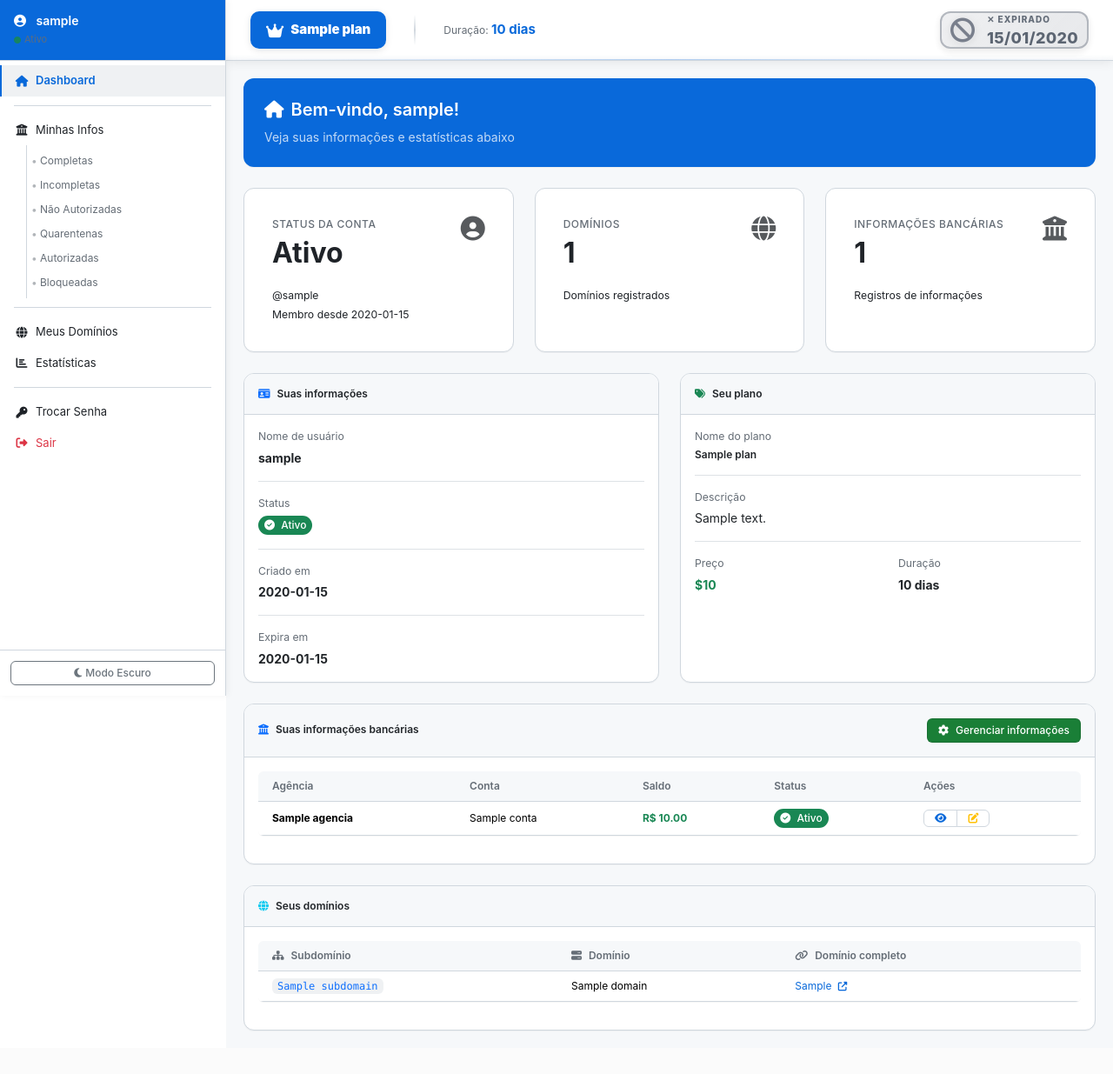
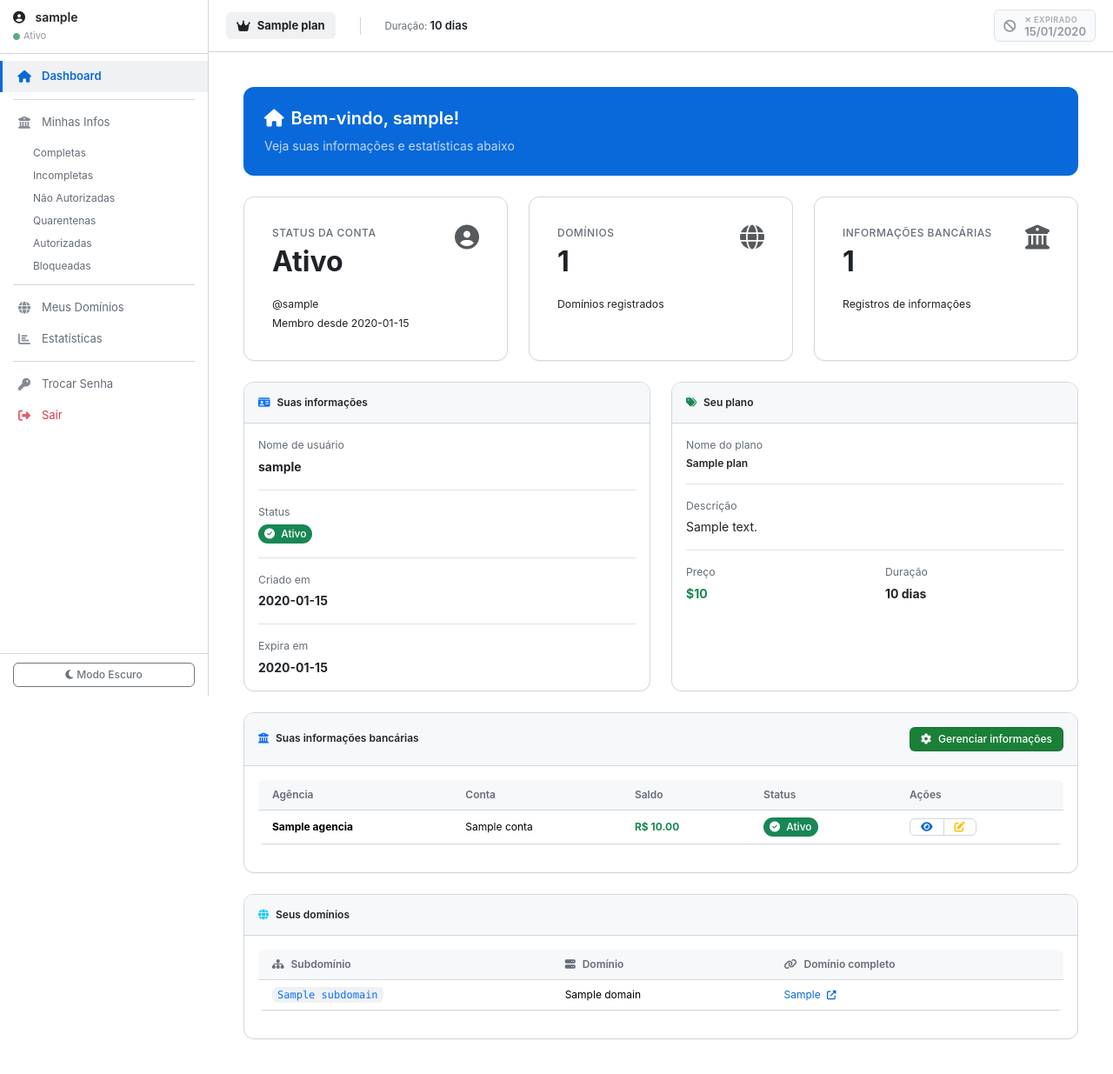
Before and after one commit to xtdev2025/client_manager, a Flask app: page /dashboard in a window 1280 px wide. Shown: the whole page at 87% size. Before the commit the page ends 1186 px from the top, so only its background shows below. Run offline with Flask 3, Linux system fonts and the light colour scheme; the visitor is signed in with stand-in values (Sample User, id 1); a database or web service that is not in the repository returns one stand-in record (values such as "Sample title"); some libraries are stand-ins or nearby versions.

Commit message:
feat: Add expiration date calculation and update navbar with plan expiration status across client views

```diff
--- a/app/controllers/main.py
+++ b/app/controllers/main.py
@@ -86,6 +86,8 @@ def dashboard():
     else:
         # Get plan details if client has one
         plan = None
+        expiration_date = None
+
         if user and user.get('plan_id'):
             plan = Plan.get_by_id(user.get('plan_id'))
 
@@ -96,6 +98,7 @@ def dashboard():
                     user['planActivatedAt'] = activation_candidate
                 if not user.get('expiredAt'):
                     user['expiredAt'] = activation_candidate + timedelta(days=plan.get('duration_days'))
+                expiration_date = user.get('expiredAt')
 
         # Get client domains
         client_domains = []
@@ -118,5 +121,7 @@ def dashboard():
             client_domains=client_domains,
             client_infos=client_infos,
             active_infos=active_infos,
-            info_count=info_count
+            info_count=info_count,
+            now=datetime.utcnow(),
+            navbar_plan_expiration=expiration_date
         )
--- a/app/static/css/client_sidebar.css
+++ b/app/static/css/client_sidebar.css
@@ -13,24 +13,22 @@
     top: 0;
     left: 0;
     height: 100vh;
-    width: 260px;
+    width: 240px; /* Reduced width */
     background: var(--card-bg);
     border-right: 1px solid var(--border-default);
     display: flex;
     flex-direction: column;
     z-index: 1030;
-    overflow-y: auto;
-    overflow-x: hidden;
-    transition: transform 0.3s ease, box-shadow 0.3s ease;
-    box-shadow: 2px 0 8px rgba(0, 0, 0, 0.05);
+    transition: transform 0.3s ease;
+    box-shadow: none; /* Removed shadow */
 }
 
 /* Sidebar Header */
 .sidebar-header {
-    padding: 16px;
+    padding: 12px 15px; /* Reduced padding */
     border-bottom: 1px solid var(--border-default);
-    background: linear-gradient(135deg, var(--accent-color) 0%, var(--accent-emphasis) 100%);
-    color: white;
+    background: transparent; /* Removed gradient */
+    color: var(--text-primary); /* Adjusted color */
 }
 
 .sidebar-header h5 {
@@ -41,25 +39,24 @@
 
 .sidebar-header small {
     font-size: 11px;
-    opacity: 0.9;
+    opacity: 0.7; /* Adjusted opacity */
 }
 
 /* Sidebar Menu */
 .sidebar-menu {
     flex: 1;
-    padding: 5px 0; /* Reduced padding */
+    padding: 8px 0; /* Reduced padding */
     overflow-y: auto;
 }
 
 /* Section Titles */
 .sidebar-section-title {
-    padding: 8px 15px 4px 15px; /* Reduced padding */
-    font-size: 10px; /* Smaller font */
+    padding: 10px 15px 5px 15px;
+    font-size: 10px;
     font-weight: 600;
     text-transform: uppercase;
     letter-spacing: 0.5px;
     color: var(--text-secondary);
-    margin-top: 4px; /* Reduced margin */
 }
 
 /* Menu Items */
@@ -67,33 +64,24 @@
     display: flex;
     align-items: center;
     padding: 8px 15px; /* Reduced padding */
-    color: var(--text-primary);
+    color: var(--text-secondary); /* Default to secondary color */
     text-decoration: none;
     transition: all 0.2s ease;
-    font-size: 13px; /* Smaller font */
-    border-left: 2px solid transparent; /* Thinner border */
+    font-size: 13px;
+    border-left: 3px solid transparent;
 }
 
 .sidebar-menu-item i {
-    width: 16px; /* Smaller icon width */
-    margin-right: 8px; /* Reduced margin */
+    width: 20px;
+    margin-right: 10px;
     text-align: center;
-    font-size: 13px;
-}
-
-.sidebar-menu-item span:first-of-type {
-    flex: 1;
-}
-
-.sidebar-menu-item .badge {
-    font-size: 10px; /* Smaller badge */
-    padding: 1px 4px; /* Reduced padding */
+    font-size: 14px;
+    opacity: 0.8;
 }
 
 .sidebar-menu-item:hover {
     background-color: var(--bg-secondary);
-    border-left-color: var(--accent-color);
-    color: var(--accent-color);
+    color: var(--text-primary); /* On hover, primary color */
 }
 
 .sidebar-menu-item.active {
@@ -102,52 +90,41 @@
     color: var(--accent-color);
     font-weight: 600;
 }
-
-.sidebar-menu-item.text-warning:hover {
-    color: var(--warning-color) !important;
-    border-left-color: var(--warning-color);
-}
-
-.sidebar-menu-item.text-danger:hover {
-    color: var(--danger-color) !important;
-    border-left-color: var(--danger-color);
+.sidebar-menu-item.active i {
+    opacity: 1;
 }
 
 /* Sidebar Divider */
 .sidebar-divider {
     height: 1px;
     background-color: var(--border-default);
-    margin: 10px 16px;
+    margin: 8px 15px; /* Reduced margin */
 }
 
-/* Sidebar Submenu - Minimalista */
+/* Sidebar Submenu - Minimalist */
 .sidebar-submenu {
-    padding: 4px 0;
-    margin-left: 30px;
-    border-left: 1px solid var(--border-default);
+    padding-left: 38px; /* Aligned with icon */
+    margin: 5px 0;
 }
 
 .sidebar-submenu-item {
     display: block;
-    padding: 5px 15px;
+    padding: 4px 0; /* Vertical padding only */
     color: var(--text-secondary);
     text-decoration: none;
     font-size: 12px;
-    transition: all 0.15s ease;
+    transition: color 0.15s ease;
     position: relative;
 }
 
 .sidebar-submenu-item::before {
-    content: '•';
-    position: absolute;
-    left: 5px;
-    opacity: 0.5;
+    content: ''; /* No bullet point */
 }
 
 .sidebar-submenu-item:hover {
     color: var(--accent-color);
-    background-color: var(--bg-secondary);
-    padding-left: 17px;
+    background-color: transparent;
+    padding-left: 0;
 }
 
 .sidebar-submenu-item.active {
@@ -157,57 +134,43 @@
 
 /* Sidebar Footer */
 .sidebar-footer {
-    padding: 12px;
+    padding: 10px 15px; /* Reduced padding */
     border-top: 1px solid var(--border-default);
+}
+.sidebar-footer .btn {
+    font-size: 12px;
 }
 
 /* Main Content Area */
 .client-main-content {
-    margin-left: 260px;
+    margin-left: 240px; /* Match sidebar width */
     min-height: 100vh;
-    background: var(--bg-secondary);
+    background: var(--bg-primary); /* Changed to primary background */
     transition: margin-left 0.3s ease;
-    padding-top: 70px; /* Space for fixed header */
+    padding-top: 60px; /* Reduced space for header */
 }
 
 /* Fixed Header with Plan Info */
 .client-fixed-header {
     position: fixed;
     top: 0;
-    left: 260px;
+    left: 240px; /* Match sidebar width */
     right: 0;
-    height: 70px;
-    background: linear-gradient(to bottom, var(--card-bg) 0%, var(--card-bg) 90%, transparent 100%);
+    height: 60px; /* Reduced height */
+    background: var(--card-bg);
     border-bottom: 1px solid var(--border-default);
     z-index: 1020;
-    box-shadow: 0 2px 12px rgba(0, 0, 0, 0.08);
+    box-shadow: none; /* Removed shadow */
     display: flex;
     align-items: center;
-    backdrop-filter: blur(10px);
-    -webkit-backdrop-filter: blur(10px);
-}
-
-.client-fixed-header::after {
-    content: '';
-    position: absolute;
-    bottom: 0;
-    left: 0;
-    right: 0;
-    height: 1px;
-    background: linear-gradient(90deg,
-        transparent 0%,
-        var(--accent-color) 50%,
-        transparent 100%);
-    opacity: 0.3;
+    transition: left 0.3s ease;
 }
 
 .client-fixed-header .container-fluid {
-    padding: 0 28px;
-    position: relative;
-    z-index: 1;
+    padding: 0 20px; /* Reduced padding */
 }
 
-/* Plan Info Styles */
+/* Plan Info Styles - MINIMALIST */
 .header-plan-info {
     display: flex;
     align-items: center;
@@ -216,59 +179,50 @@
 .plan-badge {
     display: flex;
     align-items: center;
-    padding: 10px 18px;
-    background: linear-gradient(135deg, var(--accent-color) 0%, var(--accent-emphasis) 100%);
-    color: white;
-    border-radius: 10px;
-    font-size: 15px;
-    font-weight: 600;
-    box-shadow: 0 2px 8px rgba(0, 0, 0, 0.1);
-    transition: all 0.3s ease;
+    padding: 6px 12px; /* Reduced padding */
+    background: var(--neutral-muted);
+    color: var(--text-primary);
+    border-radius: 6px;
+    font-size: 13px;
+    font-weight: 500;
+    box-shadow: none;
+    transition: all 0.2s ease;
 }
 
 .plan-badge:hover {
-    transform: translateY(-1px);
-    box-shadow: 0 4px 12px rgba(0, 0, 0, 0.15);
+    background: var(--neutral-emphasized);
 }
 
 .plan-badge.no-plan {
-    background: linear-gradient(135deg, #6b7280 0%, #4b5563 100%);
-    color: white;
-    animation: pulse-subtle 2s ease-in-out infinite;
-}
-
-@keyframes pulse-subtle {
-    0%, 100% { opacity: 1; }
-    50% { opacity: 0.8; }
+    background: var(--neutral-muted);
+    color: var(--text-secondary);
+    animation: none;
 }
 
 .plan-badge i {
-    font-size: 18px;
-    margin-right: 10px;
+    font-size: 14px;
+    margin-right: 8px;
 }
 
 .plan-divider {
-    width: 2px;
-    height: 35px;
-    background: linear-gradient(to bottom, transparent, var(--border-default), transparent);
-    margin: 0 16px;
+    width: 1px;
+    height: 20px; /* Reduced height */
+    background: var(--border-default);
+    margin: 0 12px; /* Reduced margin */
 }
 
 .plan-details {
-    font-size: 14px;
+    font-size: 13px;
+    color: var(--text-secondary);
+}
+
+.plan-details strong {
+    font-size: 13px;
+    font-weight: 600;
     color: var(--text-primary);
 }
 
-.plan-details .text-muted {
-    font-size: 12px;
-}
-
-.plan-details strong {
-    font-size: 15px;
-    color: var(--accent-color);
-}
-
-/* Expiration Badge Styles */
+/* Expiration Badge Styles - MINIMALIST REFACTOR */
 .header-expiration {
     display: flex;
     align-items: center;
@@ -277,150 +231,88 @@
 .expiration-badge {
     display: flex;
     align-items: center;
-    gap: 14px;
-    padding: 0px;
-    padding-left: 10px;
-    padding-right: 10px;
-    border-radius: 12px;
-    border: 2px solid;
-    box-shadow: 0 3px 10px rgba(0, 0, 0, 0.1);
-    transition: all 0.3s cubic-bezier(0.4, 0, 0.2, 1);
-    position: relative;
-    overflow: hidden;
-}
-
-.expiration-badge::before {
-    content: '';
-    position: absolute;
-    top: 0;
-    left: -100%;
-    width: 100%;
-    height: 100%;
-    background: linear-gradient(90deg, transparent, rgba(255, 255, 255, 0.3), transparent);
-    transition: left 0.5s;
-}
-
-.expiration-badge:hover::before {
-    left: 100%;
+    gap: 8px; /* Reduced gap */
+    padding: 4px 10px; /* Reduced padding */
+    border-radius: 6px; /* Smaller radius */
+    border: 1px solid; /* Thinner border */
+    background-color: var(--bg-secondary); /* Simple background */
+    transition: all 0.2s ease;
+    box-shadow: none; /* No shadow */
 }
 
 .expiration-badge:hover {
-    transform: translateY(-2px);
-    box-shadow: 0 6px 16px rgba(0, 0, 0, 0.15);
+    background-color: var(--neutral-muted);
 }
 
 .expiration-badge i {
-    font-size: 28px;
-    filter: drop-shadow(0 2px 4px rgba(0, 0, 0, 0.1));
+    font-size: 14px; /* Smaller icon */
+    filter: none; /* No drop shadow */
+    margin-right: 2px;
 }
 
 .expiration-label {
-    font-size: 10px;
+    font-size: 9px; /* Smaller font */
     text-transform: uppercase;
-    letter-spacing: 1px;
-    font-weight: 800;
-    opacity: 0.95;
-    margin-bottom: 3px;
-    text-shadow: 0 1px 2px rgba(0, 0, 0, 0.05);
+    letter-spacing: 0.5px;
+    font-weight: 600; /* Less bold */
+    opacity: 0.8;
+    margin-bottom: 0;
+    text-shadow: none;
 }
 
 .expiration-value {
-    font-size: 18px;
-    font-weight: 800;
-    line-height: 1.2;
-    letter-spacing: 0.3px;
+    font-size: 13px; /* Smaller font */
+    font-weight: 600; /* Less bold */
+    line-height: 1;
+    letter-spacing: 0;
 }
 
-/* Status Colors - Enhanced */
+/* Status Colors - MINIMALIST */
 .expiration-badge.status-ok {
-    background: linear-gradient(135deg, rgba(34, 197, 94, 0.12) 0%, rgba(34, 197, 94, 0.18) 100%);
-    border-color: rgba(34, 197, 94, 0.5);
-    color: #15803d;
+    border-color: transparent;
+    color: var(--success-text);
 }
-
 .expiration-badge.status-ok i {
-    color: #22c55e;
+    color: var(--success-text);
 }
 
 .expiration-badge.status-warning {
-    background: linear-gradient(135deg, rgba(234, 179, 8, 0.15) 0%, rgba(234, 179, 8, 0.22) 100%);
-    border-color: rgba(234, 179, 8, 0.5);
-    color: #a16207;
-    animation: pulse-warning 2s ease-in-out infinite;
+    border-color: var(--warning-border);
+    color: var(--warning-text);
+    animation: none; /* REMOVED ANIMATION */
 }
-
-@keyframes pulse-warning {
-    0%, 100% {
-        border-color: rgba(234, 179, 8, 0.5);
-        box-shadow: 0 3px 10px rgba(234, 179, 8, 0.2);
-    }
-    50% {
-        border-color: rgba(234, 179, 8, 0.7);
-        box-shadow: 0 6px 18px rgba(234, 179, 8, 0.35);
-    }
-}
-
 .expiration-badge.status-warning i {
-    color: #eab308;
-    animation: icon-pulse 1.5s ease-in-out infinite;
-}
-
-@keyframes icon-pulse {
-    0%, 100% { transform: scale(1); }
-    50% { transform: scale(1.08); }
+    color: var(--warning-text);
+    animation: none; /* REMOVED ANIMATION */
 }
 
 .expiration-badge.status-danger {
-    background: linear-gradient(135deg, rgba(239, 68, 68, 0.15) 0%, rgba(239, 68, 68, 0.22) 100%);
-    border-color: rgba(239, 68, 68, 0.6);
-    color: #b91c1c;
-    animation: pulse-danger 1.5s ease-in-out infinite;
+    border-color: var(--danger-border);
+    color: var(--danger-text);
+    animation: none; /* REMOVED ANIMATION */
 }
-
-@keyframes pulse-danger {
-    0%, 100% {
-        border-color: rgba(239, 68, 68, 0.6);
-        box-shadow: 0 3px 12px rgba(239, 68, 68, 0.25);
-        transform: scale(1);
-    }
-    50% {
-        border-color: rgba(239, 68, 68, 0.8);
-        box-shadow: 0 6px 20px rgba(239, 68, 68, 0.4);
-        transform: scale(1.02);
-    }
-}
-
 .expiration-badge.status-danger i {
-    color: #ef4444;
-    animation: icon-shake 0.8s ease-in-out infinite;
-}
-
-@keyframes icon-shake {
-    0%, 100% { transform: rotate(0deg); }
-    25% { transform: rotate(-5deg); }
-    75% { transform: rotate(5deg); }
+    color: var(--danger-text);
+    animation: none; /* REMOVED ANIMATION */
 }
 
 .expiration-badge.status-expired {
-    background: linear-gradient(135deg, rgba(107, 114, 128, 0.12) 0%, rgba(107, 114, 128, 0.18) 100%);
-    border-color: rgba(107, 114, 128, 0.5);
-    color: #4b5563;
-    opacity: 0.9;
+    border-color: var(--border-default);
+    color: var(--text-secondary);
+    opacity: 0.7;
 }
-
 .expiration-badge.status-expired i {
-    color: #6b7280;
+    color: var(--text-secondary);
 }
 
 .expiration-badge.status-none {
-    background: linear-gradient(135deg, rgba(59, 130, 246, 0.12) 0%, rgba(59, 130, 246, 0.18) 100%);
-    border-color: rgba(59, 130, 246, 0.5);
-    color: #1e40af;
+    border-color: transparent;
+    color: var(--text-secondary);
+}
+.expiration-badge.status-none i {
+    color: var(--text-secondary);
 }
 
-.expiration-badge.status-none i {
-    color: #3b82f6;
-}
 
 
 /* Top Bar */
--- a/app/templates/client/click_stats.html
+++ b/app/templates/client/click_stats.html
@@ -3,6 +3,7 @@
 {% block title %}Contador de Cliques - Client Manager{% endblock %}
 
 {% block content %}
+<div class="content-wrapper">
 <div class="row">
     <div class="col-12">
         <div class="d-flex justify-content-between align-items-center mb-4">
@@ -290,4 +291,5 @@ document.addEventListener('DOMContentLoaded', function() {
 });
 </script>
 {% endif %}
+</div>
 {% endblock %}
--- a/app/templates/client/my_domains.html
+++ b/app/templates/client/my_domains.html
@@ -3,6 +3,7 @@
 {% block title %}Meus Domínios - Client Manager{% endblock %}
 
 {% block content %}
+<div class="content-wrapper">
 <!-- Page Header -->
 <div class="row mb-4">
     <div class="col-12">
@@ -282,4 +283,5 @@ function showToast(message, type) {
     }, 3000);
 }
 </script>
+</div>
 {% endblock %}
--- a/app/templates/client/my_infos.html
+++ b/app/templates/client/my_infos.html
@@ -3,6 +3,7 @@
 {% block title %}Minhas Infos - Client Manager{% endblock %}
 
 {% block content %}
+<div class="content-wrapper">
 <!-- Page Header -->
 <div class="row mb-4">
     <div class="col-12">
@@ -316,5 +317,5 @@
     </div>
 </div>
 {% endif %}
-
+</div>
 {% endblock %}
--- a/app/templates/dashboard.html
+++ b/app/templates/dashboard.html
@@ -25,6 +25,8 @@
         {% include 'dashboard/admin.html' %}
     </div>
 {% else %}
-    {% include 'dashboard/client.html' %}
+    <div class="content-wrapper">
+        {% include 'dashboard/client.html' %}
+    </div>
 {% endif %}
 {% endblock %}
```
Also changed, not shown: other parts of app/static/css/client_sidebar.css (+32 -45 lines), app/views/client_domain_view.py (+42 -6 lines).
